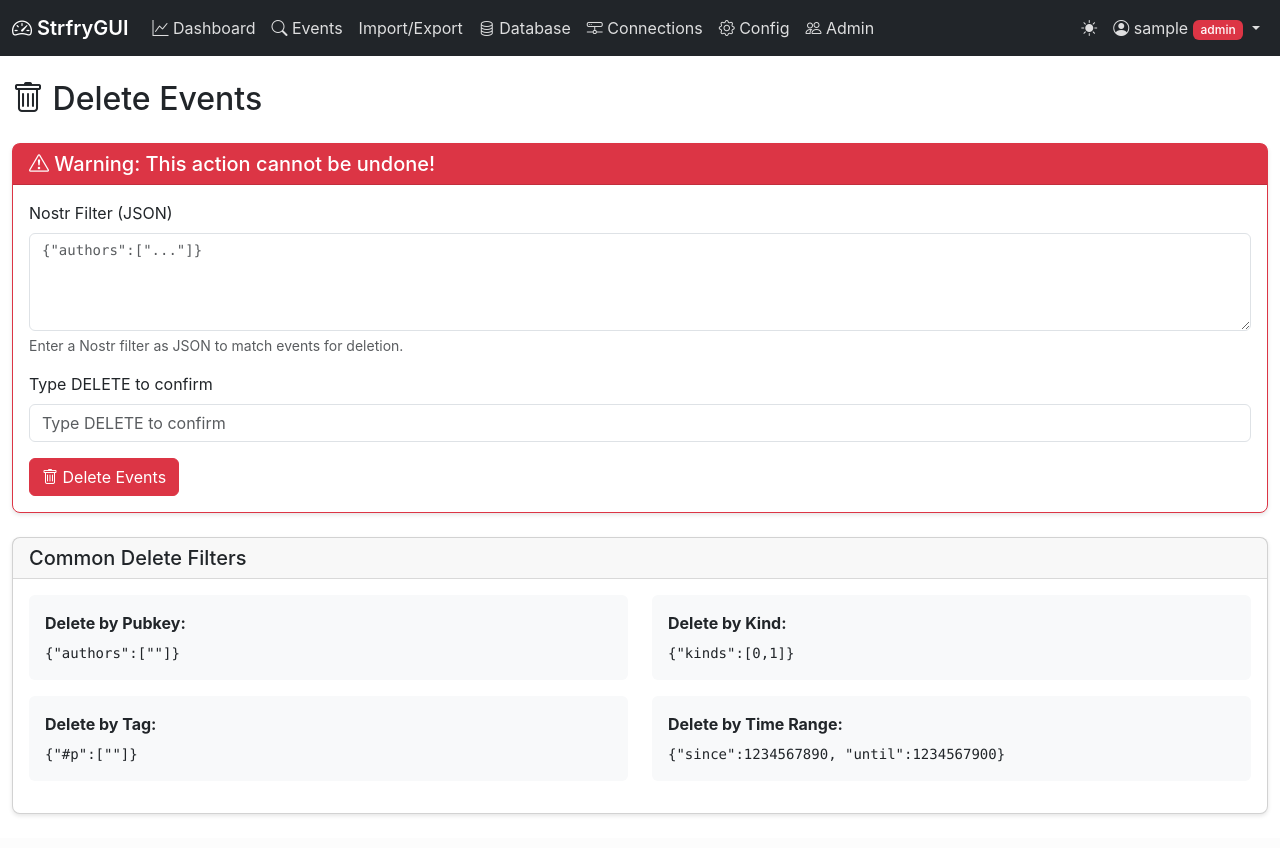
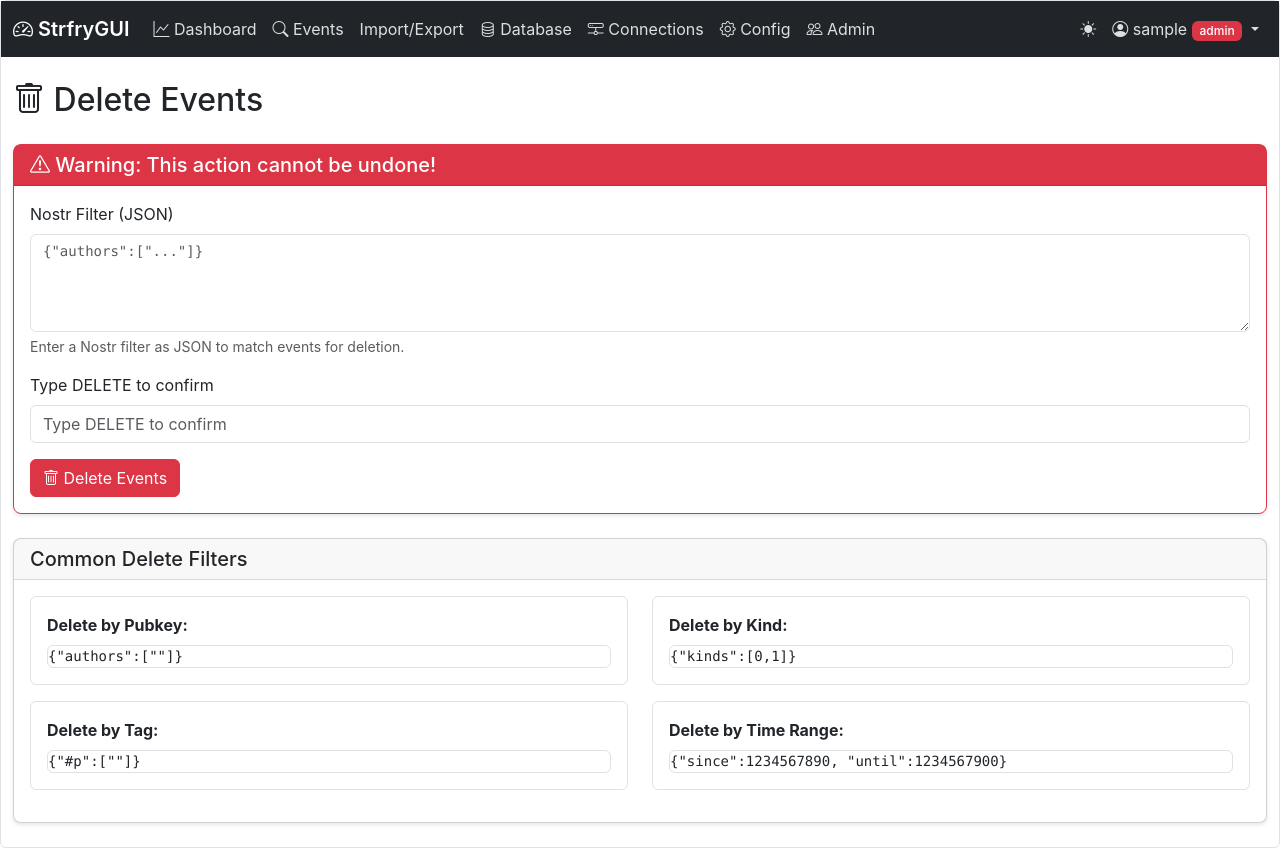
Before and after one commit to MartialM1nd/strfrygui, a Flask app: page /events/delete in a window 1280 px wide. Before the commit the page ends 815 px from the top, so only its background shows below. Run offline with Flask 3, Linux system fonts and the light colour scheme; a user stored in the database is signed in; tables that the repository leaves empty hold one stand-in row (values such as "Sample post").

Commit message:
Fix dark mode issues - replace bg-light with theme-aware styling
- Update style.css to use Bootstrap CSS variables for pre elements
- Remove bg-light from all templates (db, import_export, events, config, events_delete)
- Use bg-body in events_delete for theme-adaptive backgrounds

```diff
--- a/static/style.css
+++ b/static/style.css
@@ -78,9 +78,9 @@ code.text-truncate {
     cursor: pointer;
 }
 
-pre.bg-light {
-    background-color: #f8f9fa !important;
-    border: 1px solid #dee2e6;
+pre, .bg-body {
+    background-color: var(--bs-body-bg);
+    border: 1px solid var(--bs-border-color);
     border-radius: 6px;
 }
 
--- a/templates/config.html
+++ b/templates/config.html
@@ -84,7 +84,7 @@
         <h5 class="mb-0">Current Configuration</h5>
     </div>
     <div class="card-body">
-        <pre class="bg-light p-3">{{ current_config }}</pre>
+        <pre class="p-3">{{ current_config }}</pre>
     </div>
 </div>
 {% endif %}
--- a/templates/db.html
+++ b/templates/db.html
@@ -95,7 +95,7 @@
                 {% endif %}
 
                 {% if dict_output %}
-                <pre class="bg-light p-3">{{ dict_output }}</pre>
+                <pre class="p-3">{{ dict_output }}</pre>
                 {% else %}
                 <p class="text-muted">No compression dictionaries found.</p>
                 {% endif %}
--- a/templates/events.html
+++ b/templates/events.html
@@ -150,7 +150,7 @@
                     </tr>
                     <tr class="collapse" id="content-{{ loop.index }}">
                         <td colspan="6">
-                            <div class="bg-light p-3 rounded">
+                            <div class="p-3 rounded">
                                 <strong>ID:</strong> <code>{{ event.get('id', '') }}</code><br>
                                 <strong>Pubkey:</strong> <code>{{ event.get('pubkey', '') }}</code><br>
                                 <strong>Created:</strong> {{ event.get('created_at', 0) }}<br>
--- a/templates/events_delete.html
+++ b/templates/events_delete.html
@@ -59,25 +59,25 @@
     <div class="card-body">
         <div class="row">
             <div class="col-md-6 mb-3">
-                <div class="p-3 bg-light rounded">
+                <div class="p-3 bg-body rounded">
                     <strong>Delete by Pubkey:</strong>
                     <pre class="mt-2 mb-0">{"authors":["<pubkey>"]}</pre>
                 </div>
             </div>
             <div class="col-md-6 mb-3">
-                <div class="p-3 bg-light rounded">
+                <div class="p-3 bg-body rounded">
                     <strong>Delete by Kind:</strong>
                     <pre class="mt-2 mb-0">{"kinds":[0,1]}</pre>
                 </div>
             </div>
             <div class="col-md-6 mb-3">
-                <div class="p-3 bg-light rounded">
+                <div class="p-3 bg-body rounded">
                     <strong>Delete by Tag:</strong>
                     <pre class="mt-2 mb-0">{"#p":["<pubkey>"]}</pre>
                 </div>
             </div>
             <div class="col-md-6 mb-3">
-                <div class="p-3 bg-light rounded">
+                <div class="p-3 bg-body rounded">
                     <strong>Delete by Time Range:</strong>
                     <pre class="mt-2 mb-0">{"since":1234567890, "until":1234567900}</pre>
                 </div>
--- a/templates/import_export.html
+++ b/templates/import_export.html
@@ -106,7 +106,7 @@
     </div>
     <div class="card-body">
         <p>Events should be in JSONL format (one JSON object per line):</p>
-        <pre class="bg-light p-3">{"id":"abc123","pubkey":"def456","created_at":1699999999,"kind":1,"tags":[],"content":"Hello world","sig":"signature"}
+        <pre class="p-3">{"id":"abc123","pubkey":"def456","created_at":1699999999,"kind":1,"tags":[],"content":"Hello world","sig":"signature"}
 {"id":"xyz789","pubkey":"uvw012","created_at":1700000000,"kind":1,"tags":[],"content":"Another note","sig":"signature"}</pre>
     </div>
 </div>
```
